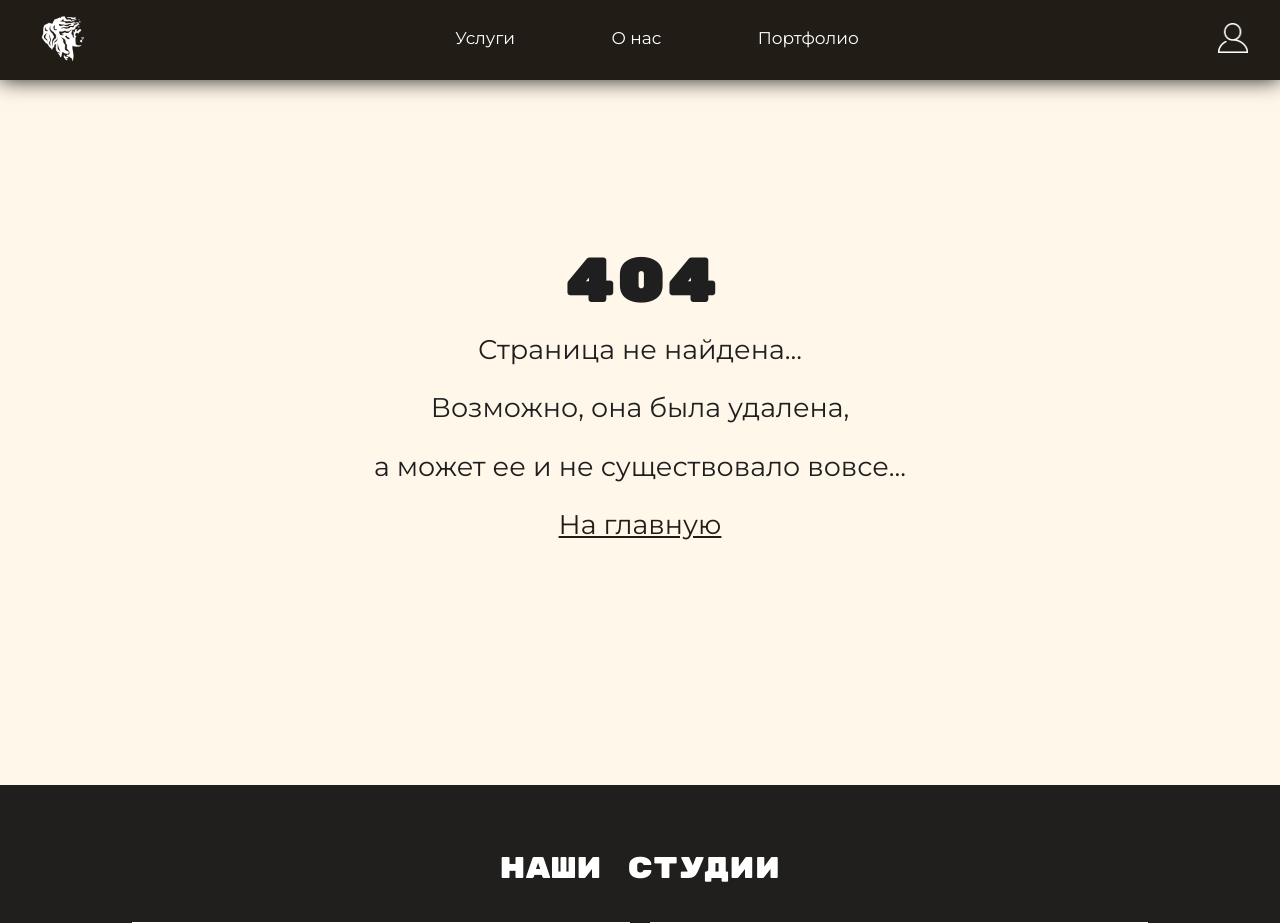
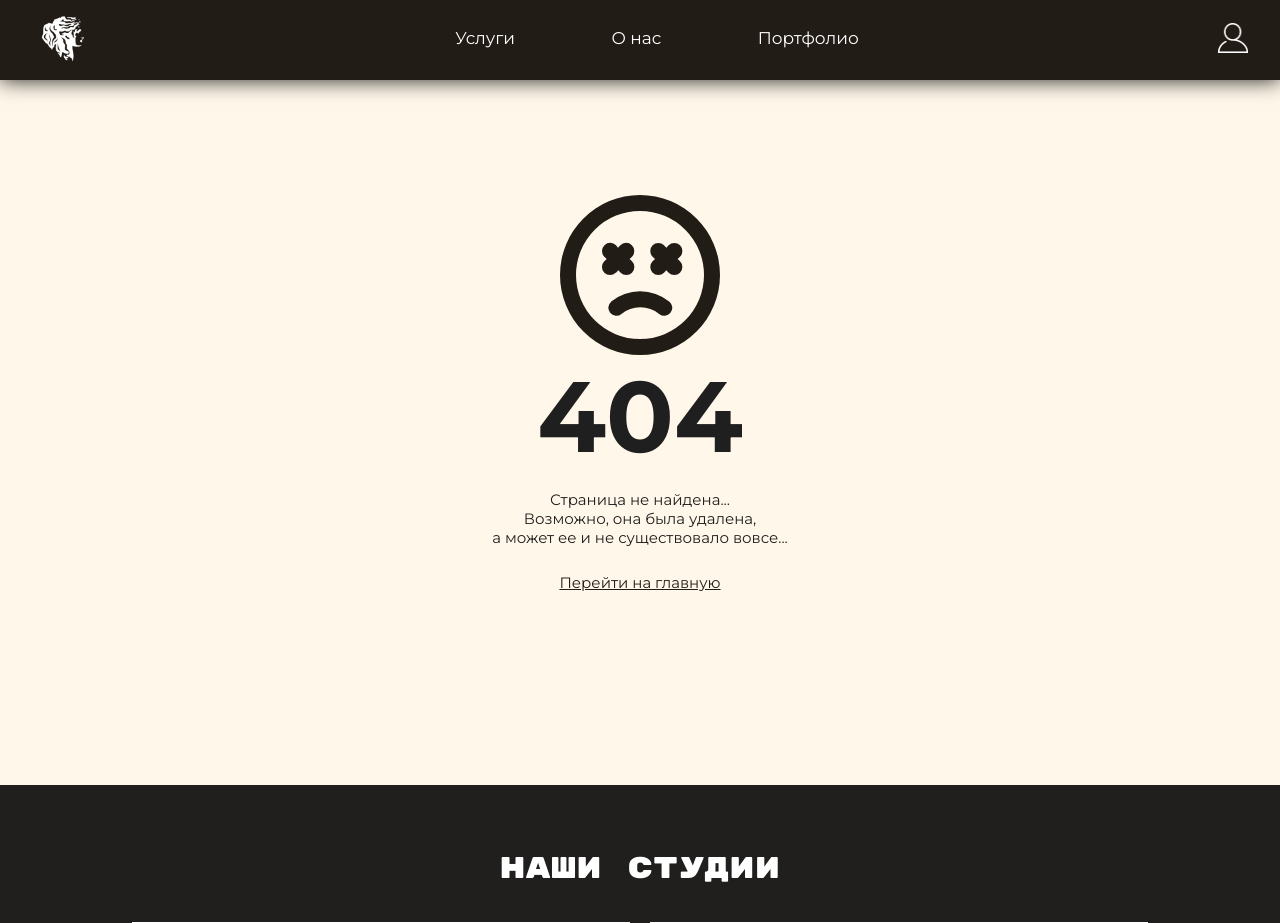
Before and after one commit to Girfanova/aphrodite, a PHP site: page /404.php in a window 1280 px wide. Shown: the top 923 px of the page. Run offline with PHP 8.4, Linux system fonts and the light colour scheme.

Commit message:
404 изменения

```diff
--- a/404.php
+++ b/404.php
@@ -6,29 +6,23 @@
 </head>
 <?php require_once('header.php') ?>
 <style>
-.img-container-404 {
-width: 40%;
-display: flex;
-align-items: center;
-justify-content: center;
+
+.img-404{
+width:20vh;
 }
-.img-404{
-width: 60%;
-filter: drop-shadow(15px 10px 6px #392b1d);
-}
+
 .text-404{
-/* width: 60%; */
 width: 100%;
 height: 100%;
 align-items: center;
 display: flex;
 justify-content: center;
 flex-direction: column;
-font-family: var(--title-font);
-font-size: 3em;
+/* font-family: var(--first-title-font); */
+font-size: 5em;
 }
 .text-404 p, .text-404 a{
-    font-size: 0.9em;
+    font-size: 0.3em;
     margin: 1%;
     font-family: var(--text-font);
     text-align: center;
@@ -38,51 +32,24 @@ font-size: 3em;
     height: 100vh;
     background-color: #ffeac35e;
 }
-body{
-    margin: 0;
-}
+
 .home{
     color:var(--first-color);
     text-decoration: underline;
 }
 .home:hover{
-    color: white;
+    color: var(--third-color);
 }
-@media screen and (max-aspect-ratio: 1260/930){
-    .img-404{
-        width: 80%;
-    }
-    .text-404{
-        font-size: 2em;
-    }
-}
-@media screen and (orientation: portrait) {
-    .container-404{
-        flex-direction: column;
-        margin-top:10vh;
-    }
-    .img-container-404, .text-404{
-        width: 100%;
-        height: auto;
-        margin-top: 5%;
-    }
-    .img-404{
-        width:50%;
-    }
-}
+
 </style>
 
 <body>
     <div class="container-404">
-        <!-- <div class="img-container-404">
-            <img class='img-404' src='Resources/sad-afr.png' alt='Грустная афродита'>
-        </div> -->
         <div class="text-404">
+            <img class="img-404" src='Resources/sad.svg'>
             <h1>404</h1>
-            <p>Страница не найдена...</p>
-            <p>Возможно, она была удалена,</p>
-            <p>а может ее и не существовало вовсе...</p>
-            <a href="/" class="home">На главную</a>
+            <p>Страница не найдена...<br>Возможно, она была удалена,<br>а может ее и не существовало вовсе...</p>
+            <a href="/" class="home">Перейти на главную</a>
         </div>
     </div>
 </body>
```
Also changed, not shown: Resources/sad.png (added), Resources/sad.svg (added), Resources/sad1.svg (added), Resources/sad2.svg (added).
